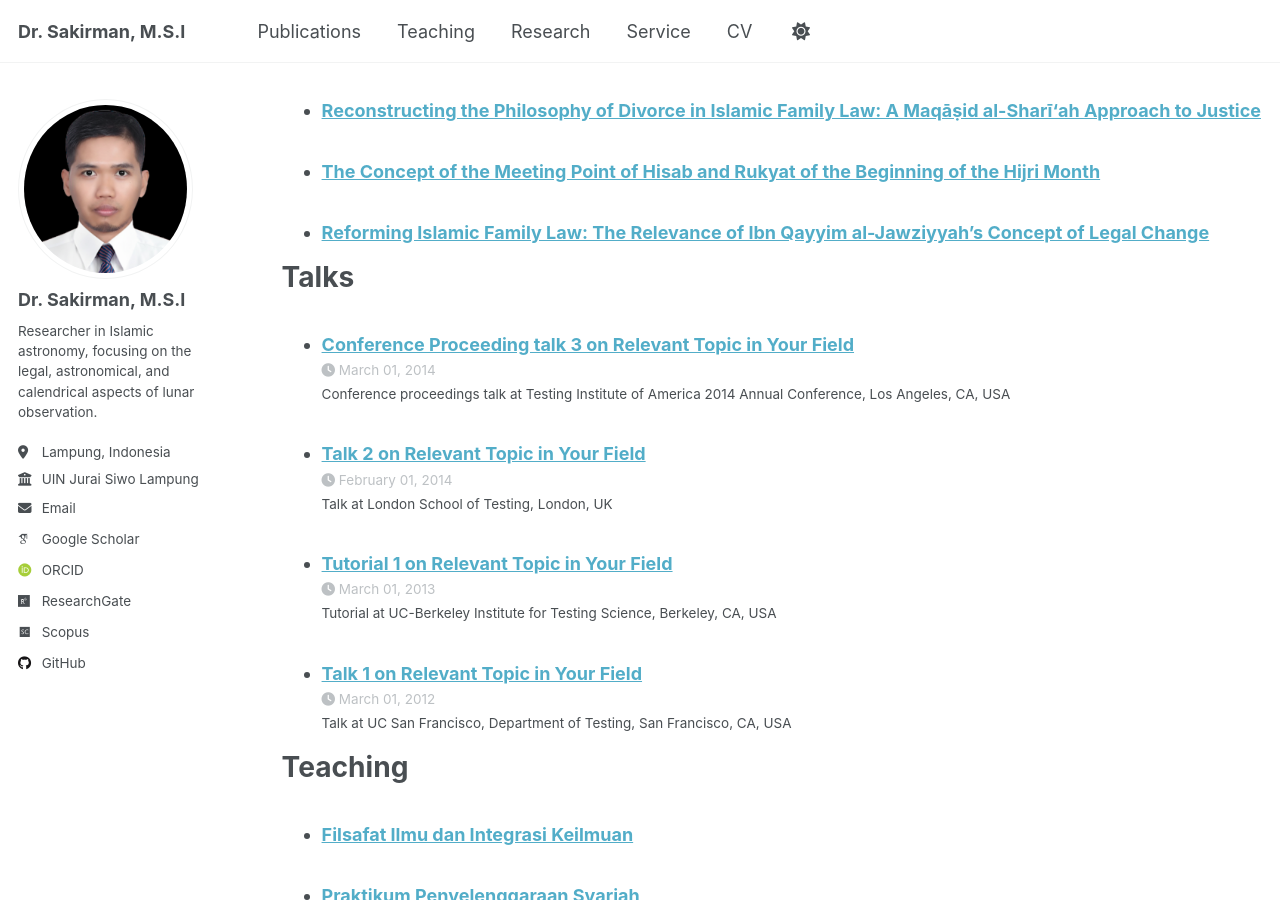
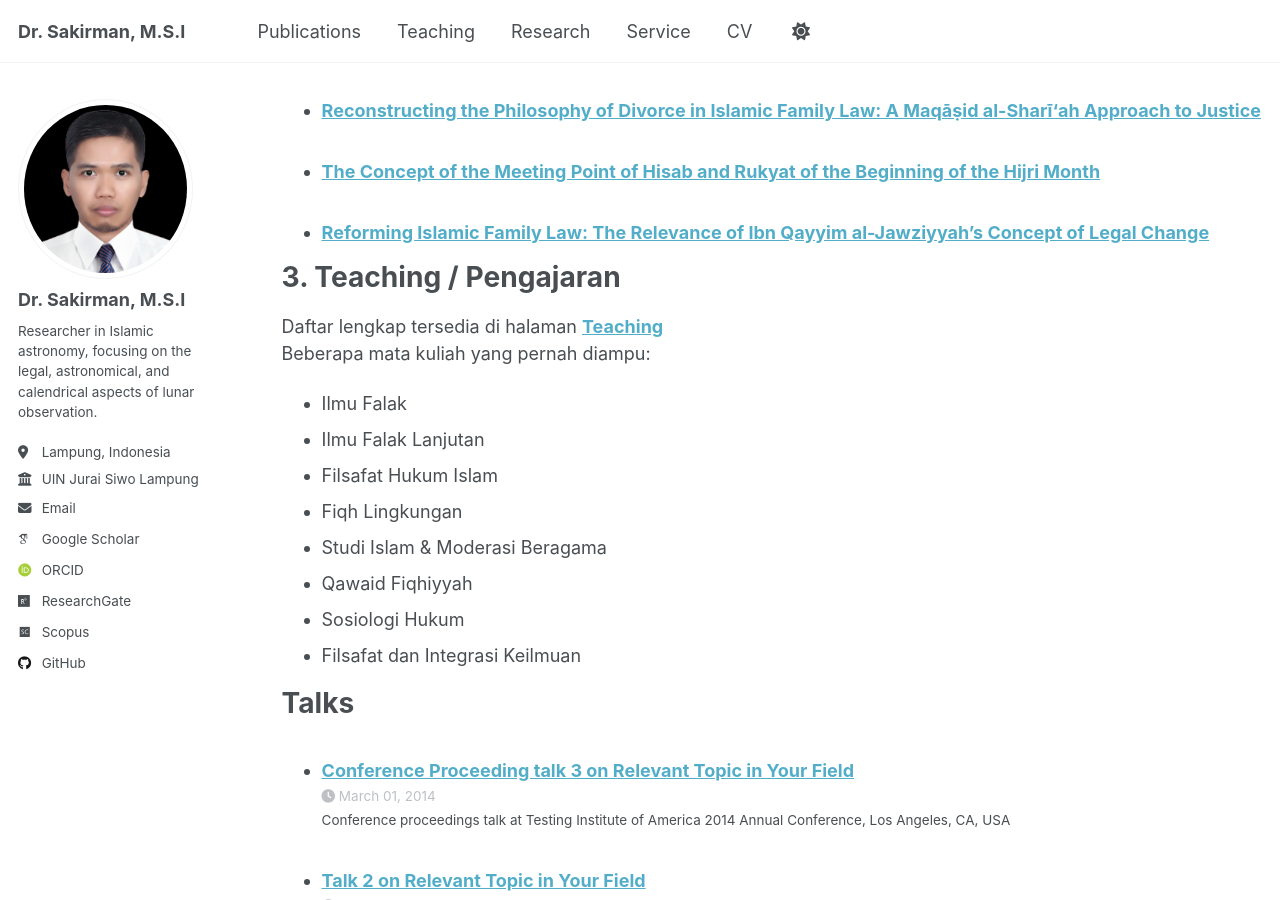
Before and after one commit to sakir-man/sakir-man.github.io, a Jekyll site: the page built from _pages/cv.md, in a window 1280 px wide and 900 px high, scrolled down 1130 px. Built offline with Jekyll 4.4.1, drawn with Linux system fonts in a browser that asks for light colours; some web fonts are replaced; a script that is not in the unit is left out.

Commit message:
Update cv.md

```diff
--- a/_pages/cv.md
+++ b/_pages/cv.md
@@ -47,6 +47,20 @@ Berikut bidang penelitian utama:
     {% include archive-single-cv.html %}
   {% endfor %}</ul>
 
+# **3. Teaching / Pengajaran**
+
+Daftar lengkap tersedia di halaman **[Teaching](/teaching/)**
+Beberapa mata kuliah yang pernah diampu:
+
+- Ilmu Falak
+- Ilmu Falak Lanjutan
+- Filsafat Hukum Islam
+- Fiqh Lingkungan
+- Studi Islam & Moderasi Beragama
+- Qawaid Fiqhiyyah
+- Sosiologi Hukum
+- Filsafat dan Integrasi Keilmuan
+
 Talks
 ======
   <ul>{% for post in site.talks reversed %}
```
